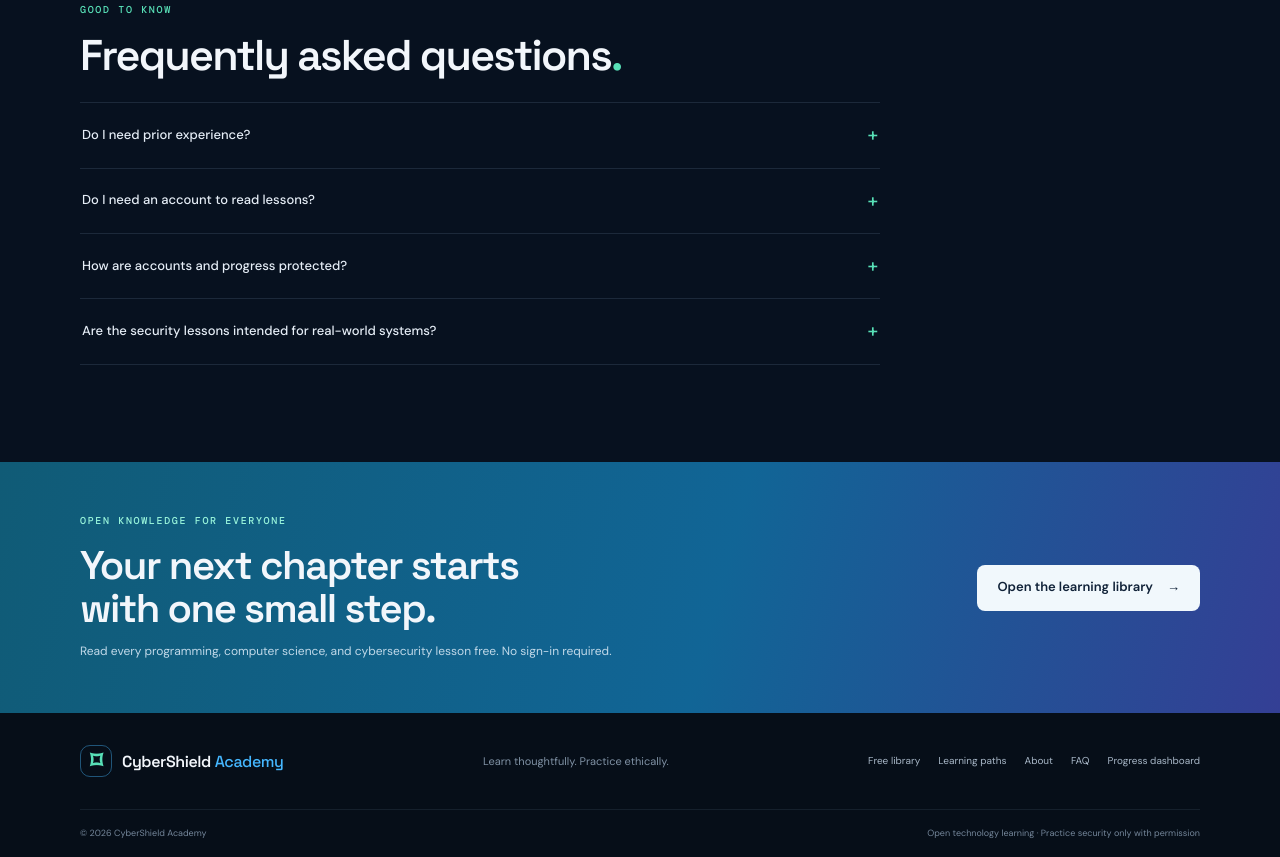
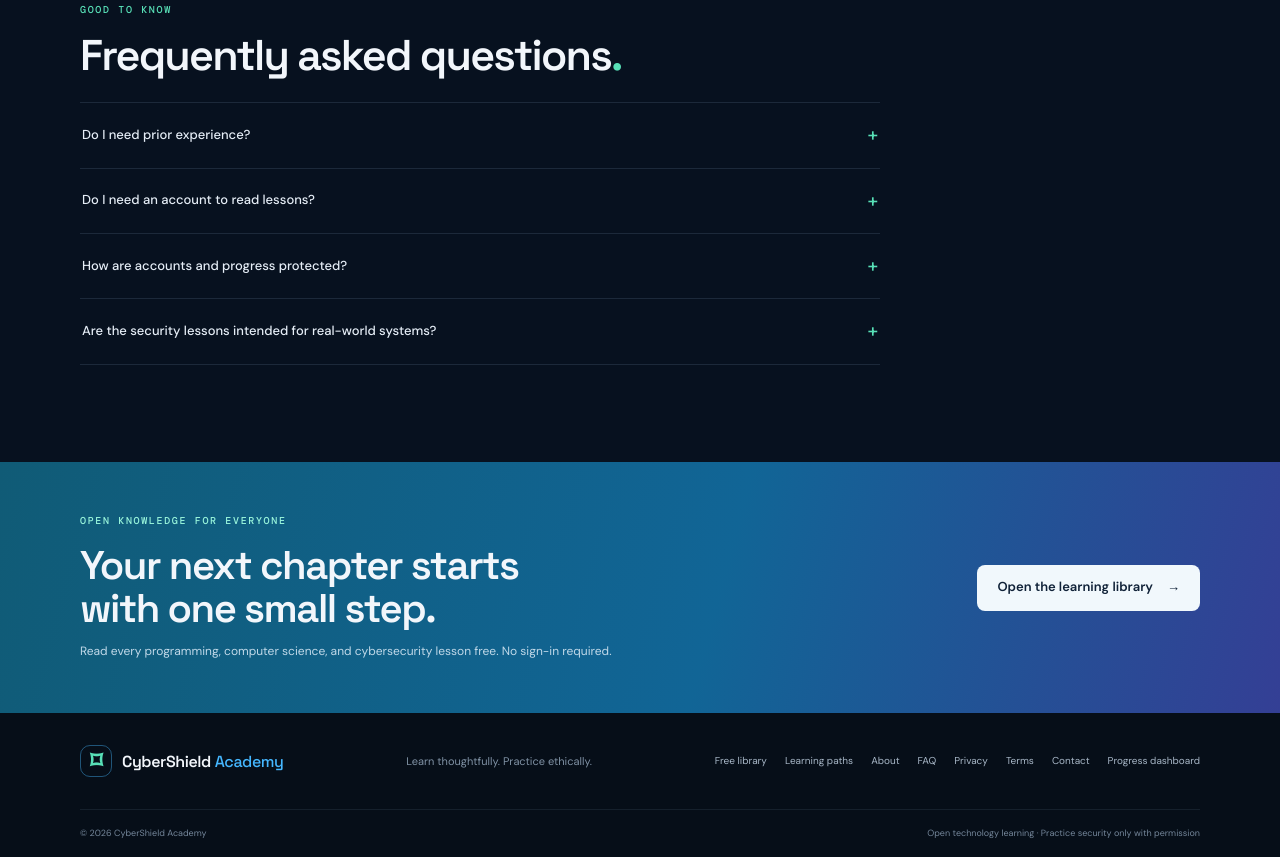
Before and after one commit to vipinyadav885817-wq/CyberShield-Academy, a plain HTML site: page index.html in a window 1280 px wide. Shown: the part 4659-5516 px from the top of the page. Drawn offline with nearby package versions, Linux system fonts and the light colour scheme.

Commit message:
Add privacy and terms links

```diff
--- a/index.html
+++ b/index.html
@@ -171,7 +171,7 @@
         <div class="section-wrap footer-main">
             <a class="brand" href="#home"><span class="brand-mark" aria-hidden="true">⌑</span><span>CyberShield <strong>Academy</strong></span></a>
             <p>Learn thoughtfully. Practice ethically.</p>
-            <div class="footer-links"><a href="learn.html">Free library</a><a href="#courses">Learning paths</a><a href="#about">About</a><a href="#faq">FAQ</a><a href="auth.html">Progress dashboard</a></div>
+            <div class="footer-links"><a href="learn.html">Free library</a><a href="#courses">Learning paths</a><a href="#about">About</a><a href="#faq">FAQ</a><a href="privacy.html">Privacy</a><a href="terms.html">Terms</a><a href="https://github.com/vipinyadav885817-wq/CyberShield-Academy/issues">Contact</a><a href="auth.html">Progress dashboard</a></div>
         </div>
         <div class="section-wrap footer-bottom"><span>© <span id="currentYear"></span> CyberShield Academy</span><span>Open technology learning · Practice security only with permission</span></div>
     </footer>
```
